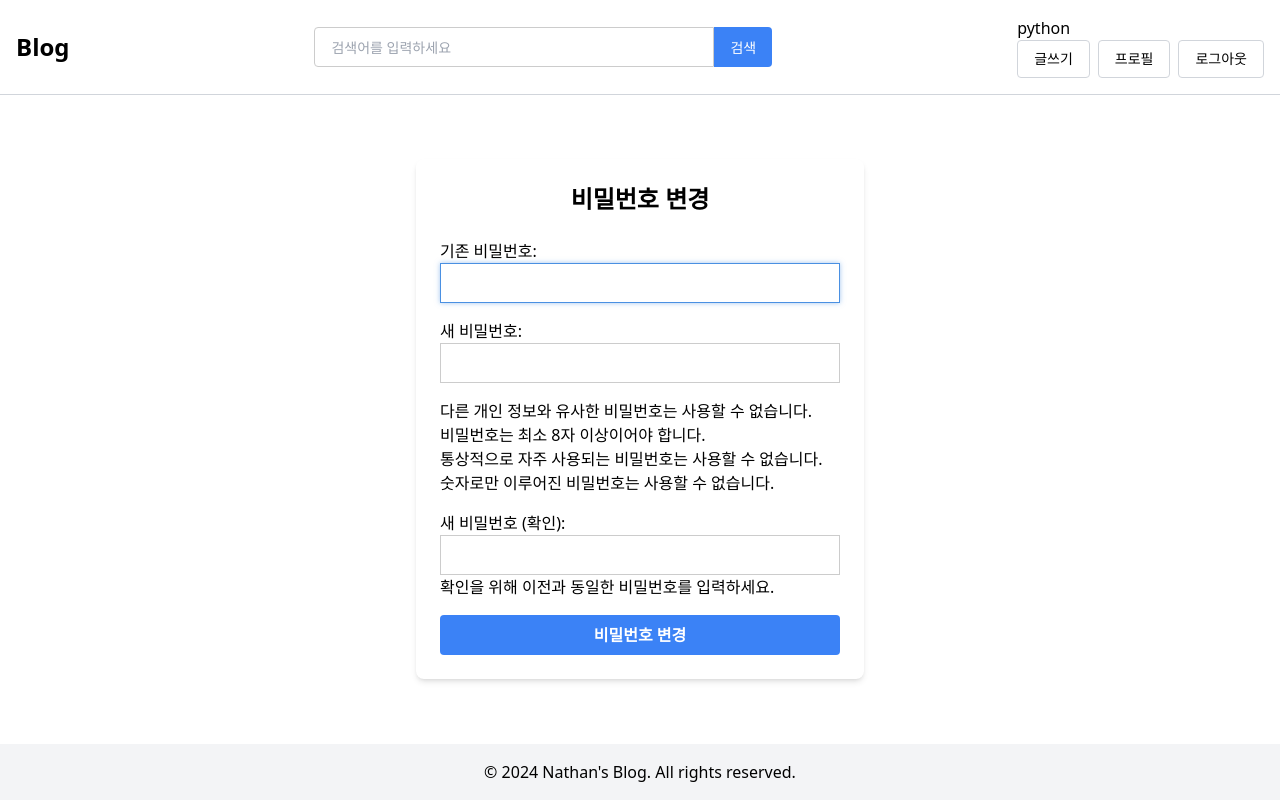
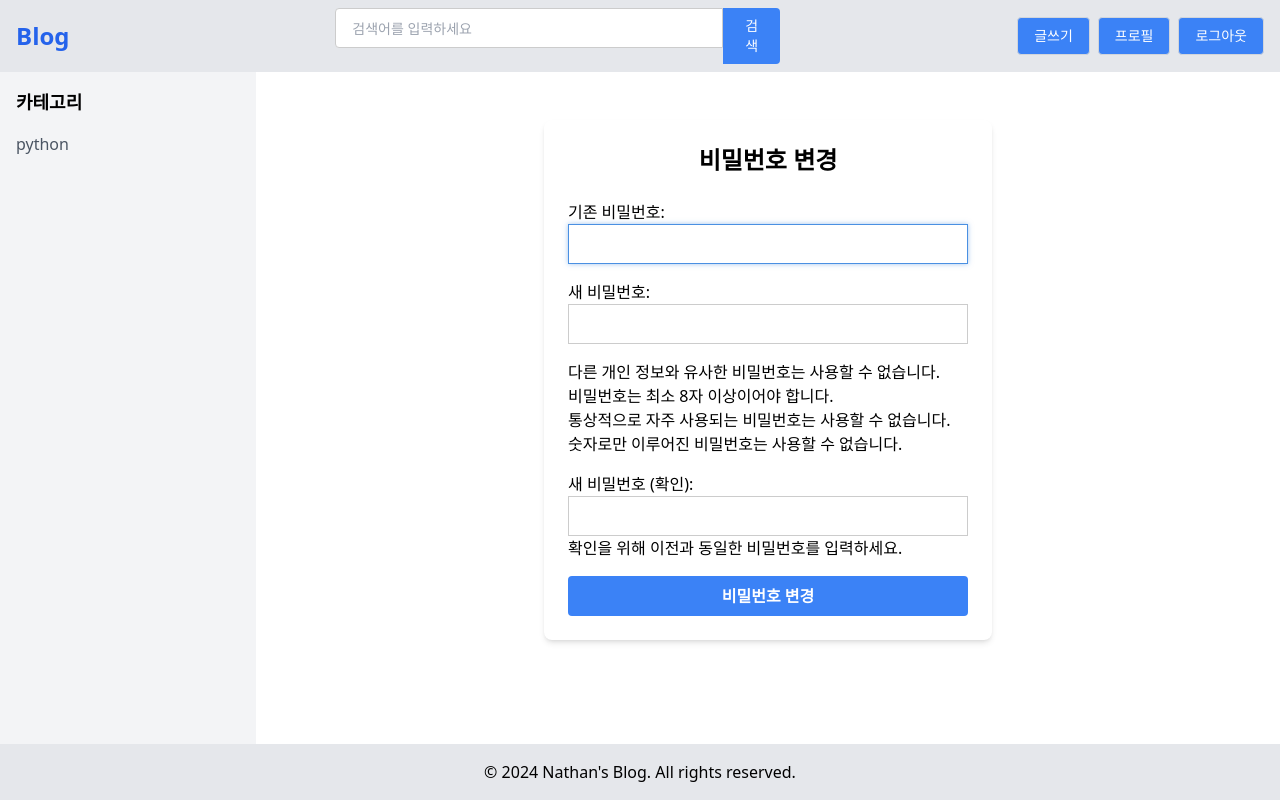
Before and after one commit to nathanLYJ/DjangoBlog, a Django app: page /accounts/password_change/ in a window 1280 px wide. Run offline with Django 5.2, Linux system fonts and the light colour scheme; a user stored in the database is signed in; data comes from the database, SQL or seed files in the repository; some libraries are stand-ins or nearby versions.

Commit message:
css 수정

```diff
--- a/templates/base.html
+++ b/templates/base.html
@@ -9,52 +9,63 @@
     <link href="{% static 'css/accounts_style.css' %}" rel="stylesheet">
 </head>
 <body class="flex flex-col min-h-screen">
-    <header class="py-4 flex justify-between items-center border-b border-gray-300 px-4">
-        <h1 class="text-2xl font-bold"><a href="{% url 'blog:post_list' %}">Blog</a></h1>
-        <form action="{% url 'blog:post_search' %}" method="get" class="flex items-center">
-            <input class="border border-gray-300 rounded-l px-4 h-10 text-sm mt-0 leading-normal" type="text" name="q" value="{{ request.GET.q }}" placeholder="검색어를 입력하세요">
-            <button class="bg-blue-500 text-white rounded-r px-4 h-10 text-sm hover:bg-blue-600 leading-normal" type="submit">검색</button>
+    <header class="bg-gray-200">
+            <div class="flex flex-col md:flex-row justify-between items-center px-4 py-2">
+
+                <div class="mb-4 md:mb-0">
+                    <h1 class="text-2xl font-bold">
+                        <a href="{% url 'blog:post_list' %}" class="text-blue-600 hover:text-blue-800">Blog</a>
+                    </h1>
+                </div>
+
+                <div class="flex w-full md:w-1/3 mb-4 md:mb-0">
+                    <form action="{% url 'blog:post_search' %}" method="get" class="flex">
+                        <input class="flex w-full border border-gray-300 rounded-l px-4 py-2 text-sm" type="text" name="q" value="{{ request.GET.q }}" placeholder="검색어를 입력하세요">
+                        <button class="flex bg-blue-500 text-white rounded-r px-4 py-2 text-sm hover:bg-blue-600" type="submit">검색</button>
                     </form>
+                </div>
+
                 <nav>
-            <ul>
-                {% for category in categories %}
-                    <li><a href="{% url 'blog:category_detail' category.pk %}">{{ category.name }}</a></li>
-                {% endfor %}
-            </ul>
-            <ul class="flex gap-2">
+                    <ul class="flex flex-wrap justify-center md:justify-end gap-2">
                         {% if user.is_authenticated %}
-                    <li><a href="{% url 'blog:post_new' %}" class="inline-block border border-gray-300 rounded px-4 py-2 text-sm hover:bg-gray-100">글쓰기</a></li>
-                    <li><a href="{% url 'accounts:profile' %}" class="inline-block border border-gray-300 rounded px-4 py-2 text-sm hover:bg-gray-100">프로필</a></li>
+                            <li><a href="{% url 'blog:post_new' %}" class="bg-blue-500 text-white inline-block border border-gray-300 rounded px-4 py-2 text-sm hover:bg-blue-600">글쓰기</a></li>
+                            <li><a href="{% url 'accounts:profile' %}" class="bg-blue-500 text-white inline-block border border-gray-300 rounded px-4 py-2 text-sm hover:bg-blue-600">프로필</a></li>
                             <li>
                                 <form action="{% url 'accounts:logout' %}" method="post" class="inline">
                                     {% csrf_token %}
-                            <button type="submit" class="inline-block border border-gray-300 rounded px-4 py-2 text-sm hover:bg-gray-100">로그아웃</button>
+                                    <button type="submit" class="bg-blue-500 text-white inline-block border border-gray-300 rounded px-4 py-2 text-sm hover:bg-blue-600">로그아웃</button>
                                 </form>
                             </li>
                         {% else %}
-                    <li><a href="{% url 'accounts:user_login' %}" class="inline-block border border-gray-300 rounded px-4 py-2 text-sm hover:bg-gray-100">로그인</a></li>
-                    <li><a href="{% url 'accounts:user_signup' %}" class="inline-block border border-gray-300 rounded px-4 py-2 text-sm hover:bg-gray-100">회원가입</a></li>
+                            <li><a href="{% url 'accounts:user_login' %}" class="bg-blue-500 text-white inline-block border border-gray-300 rounded px-4 py-2 text-sm hover:bg-blue-600">로그인</a></li>
+                            <li><a href="{% url 'accounts:user_signup' %}" class="bg-blue-500 text-white inline-block border border-gray-300 rounded px-4 py-2 text-sm hover:bg-blue-600">회원가입</a></li>
                         {% endif %}
                     </ul>
                 </nav>
+            </div>
     </header>
 
-    {% if messages %}
-    <div class="container mx-auto mt-4">
-        {% for message in messages %}
-        <div class="bg-{{ message.tags }}-100 border border-{{ message.tags }}-400 text-{{ message.tags }}-700 px-4 py-3 rounded relative" role="alert">
-            <span class="block sm:inline">{{ message }}</span>
-        </div>
+    <div class="flex flex-1">
+        <aside class="w-64 bg-gray-100 p-4">
+            <h2 class="text-lg font-semibold mb-4">카테고리</h2>
+            <ul class="space-y-2">
+                {% for category in categories %}
+                    <li><a href="{% url 'blog:category_detail' category.pk %}" class="text-gray-600 hover:text-gray-900">{{ category.name }}</a></li>
                 {% endfor %}
-    </div>
-    {% endif %}
+            </ul>
+        </aside>
 
+        <main class="flex-1 p-4">
             <main class="flex-grow container mx-auto mt-8 px-4">
                 {% block content %}{% endblock %}
             </main>
+        </main>
+    </div>
 
-    <footer class="mt-8 py-4 bg-gray-100 text-center">
+    <footer class="bg-gray-200 py-4">
+        <div class="container mx-auto px-4 text-center">
             <p>&copy; 2024 Nathan's Blog. All rights reserved.</p>
+        </div>
     </footer>
 </body>
 <script src="{% static 'js/tag_management.js' %}"></script>
```
Lines whose indentation alone changed are shown as unchanged.
